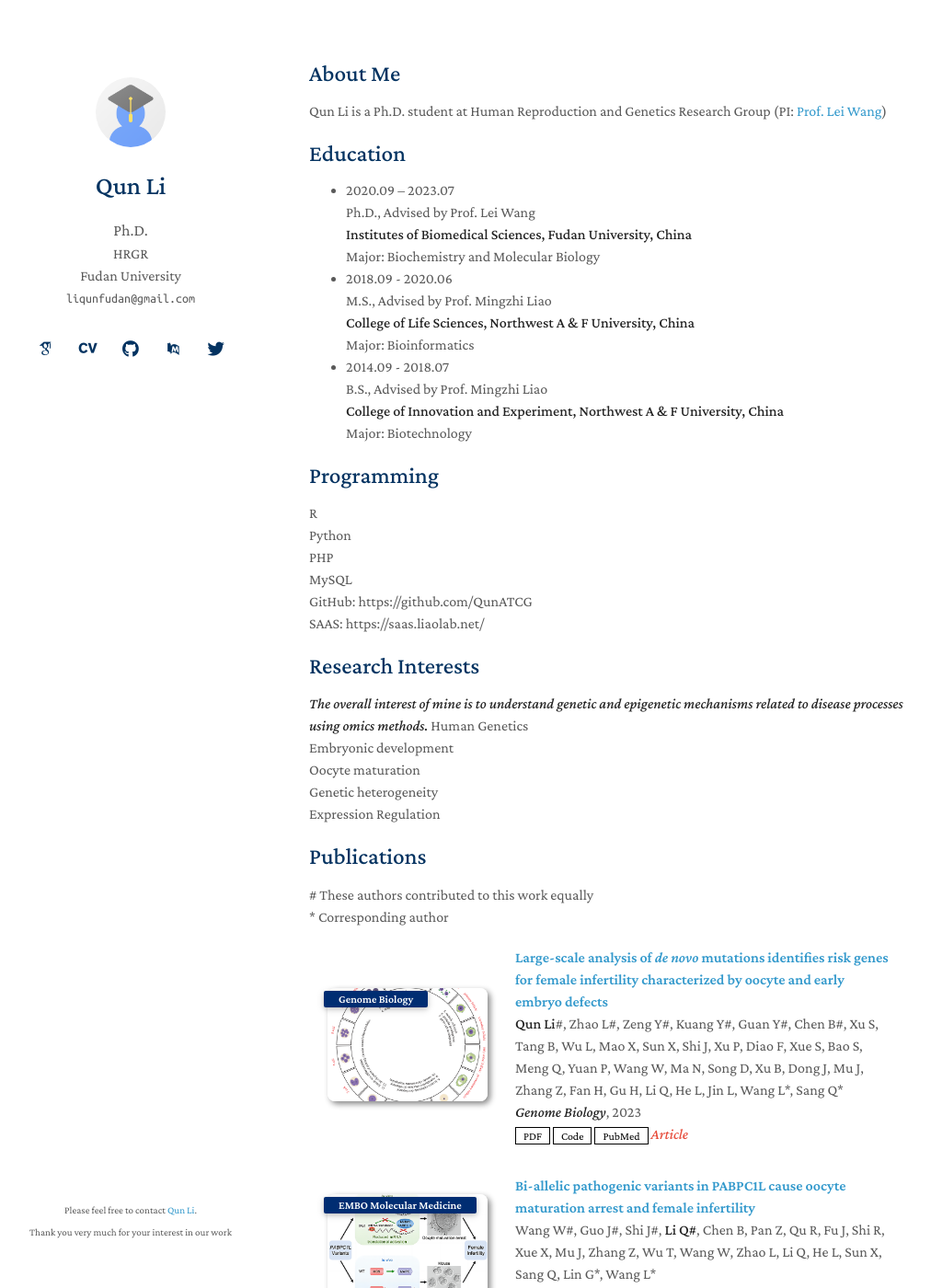
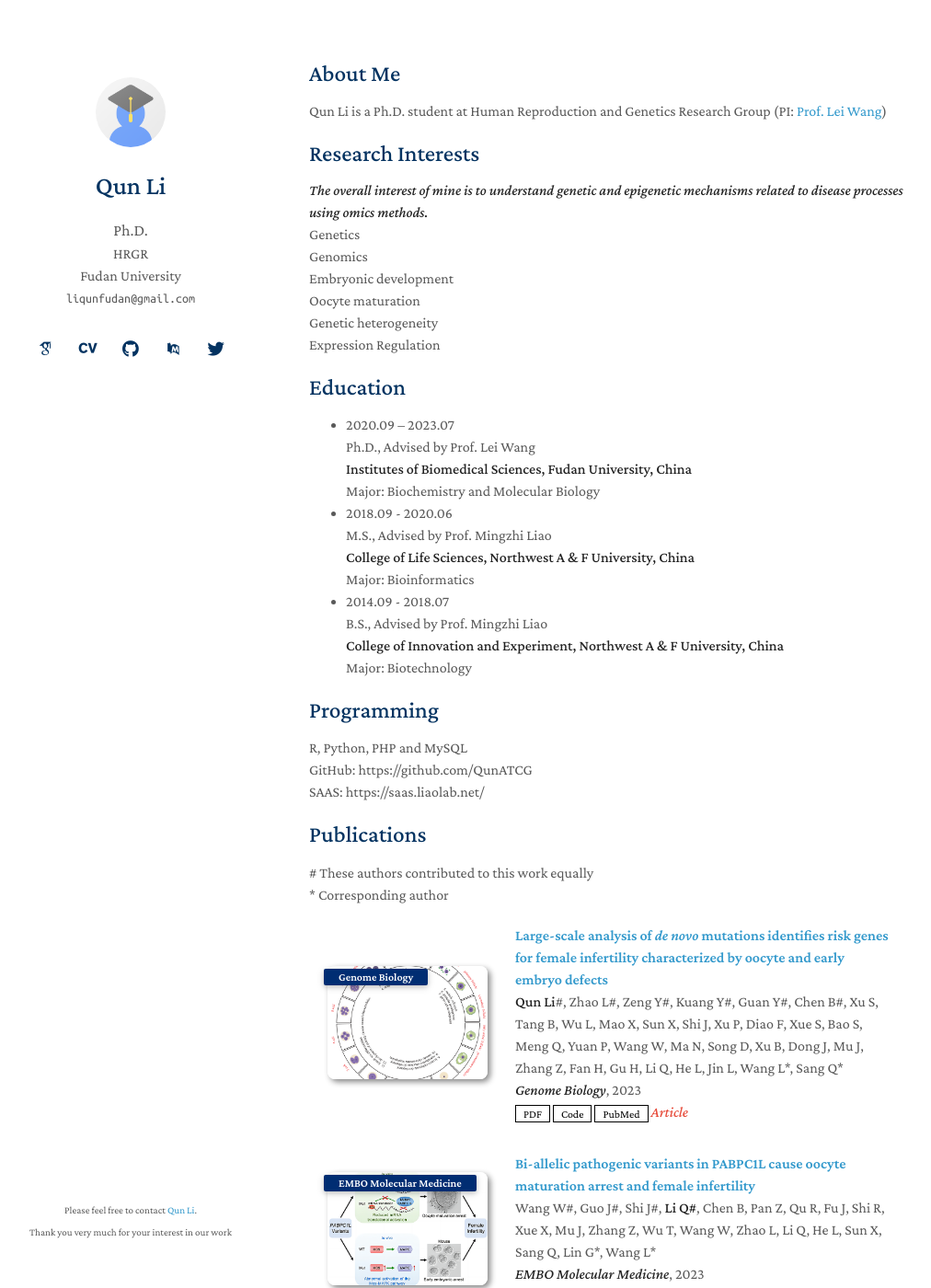
Before and after one commit to liqunbio/liqunbio.github.io, a Jekyll site: the page built from index.md, in a window 1280 px wide and 1400 px high. Shown: the whole window at 92% size, without its empty margins (134-1146 px from the left). Built offline with Jekyll 4.4.1, drawn with Linux system fonts in a browser that asks for light colours; some web fonts are replaced; our own code applies the rules of GitHub Pages for plain Markdown files; part of the change alters nothing that is shown.

Commit message:
Update index.md

```diff
--- a/index.md
+++ b/index.md
@@ -5,6 +5,16 @@ layout: homepage
 ## About Me
 
 Qun Li is a Ph.D. student at Human Reproduction and Genetics Research Group (PI: [Prof. Lei Wang](https://reprod-genet.fudan.edu.cn/ed/b3/c23195a454067/page.htm))
+
+## Research Interests
+
+***The overall interest of mine is to understand genetic and epigenetic mechanisms related to disease processes using omics methods.*** <br>
+Genetics <br>
+Genomics <br>
+Embryonic development <br>
+Oocyte maturation <br>
+Genetic heterogeneity <br>
+Expression Regulation <br>
 
 ## Education
 - 2020.09 – 2023.07 <br>
@@ -21,23 +31,9 @@ B.S., Advised by Prof. Mingzhi Liao <br>
 Major: Biotechnology
 
 ## Programming
-R <br>
-Python <br>
-PHP <br>
-MySQL <br>
+R, Python, PHP and MySQL <br>
 GitHub: https://github.com/QunATCG <br>
 SAAS: https://saas.liaolab.net/ <br>
-
-## Research Interests
-
-***The overall interest of mine is to understand genetic and epigenetic mechanisms related to disease processes using omics methods.***
-Human Genetics <br>
-Embryonic development <br>
-Oocyte maturation <br>
-Genetic heterogeneity <br>
-Expression Regulation <br>
-
-
 
 
 {% include_relative _includes/publicationsA.md %}
```
